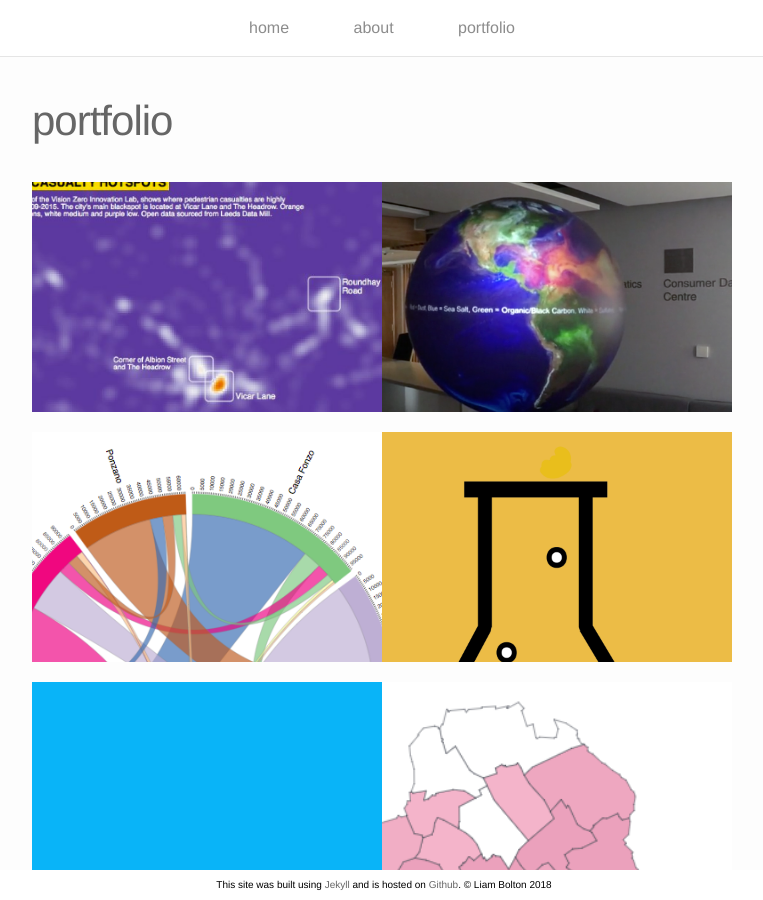
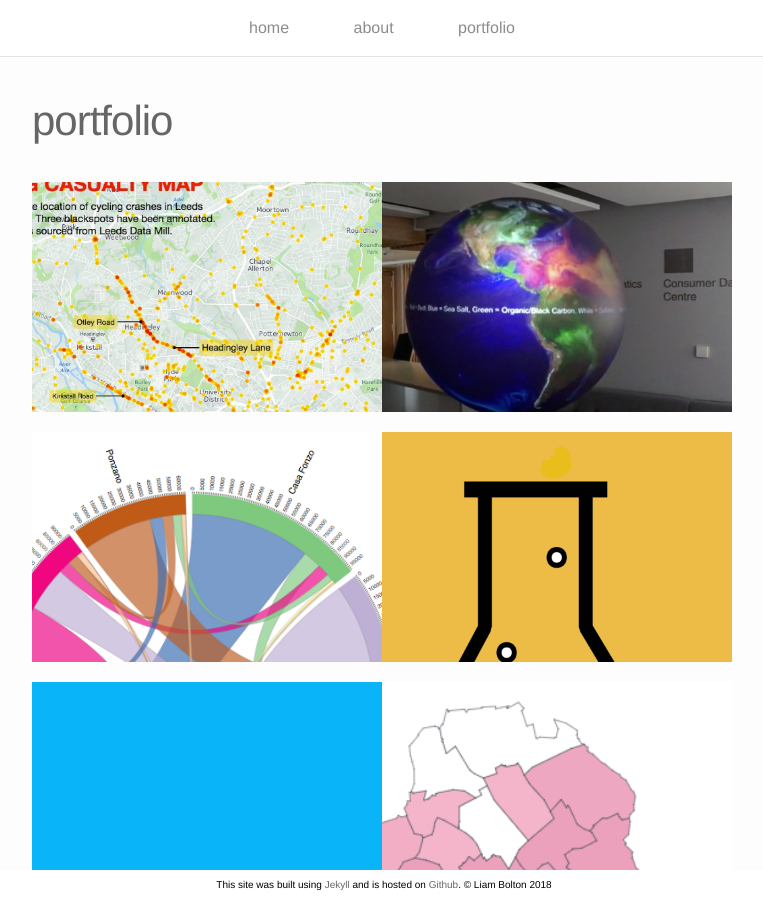
Before and after one commit to lbuk/portfolio-website, a Jekyll site: the page built from portfolio.md, in a window 1280 px wide and 900 px high. Shown: the whole window, without its empty margins (258-1021 px from the left). Built offline with Jekyll 4.4.1, drawn with Linux system fonts in a browser that asks for light colours; nearby versions of some CDN libraries.

Commit message:
Update MappingRoadCasualties.markdown

```diff
--- a/_portfolio/MappingRoadCasualties.markdown
+++ b/_portfolio/MappingRoadCasualties.markdown
@@ -2,7 +2,7 @@
 layout: post
 title: Mapping Road Casualties
 description: An exploratory analysis of road casualties in Leeds
-img: /img/Pedestrian Casualty Hotspots - Heatmap.png
+img: /img/Cycling Casualty Map - Dot Density.png
 ---
 
 A project that involved analysing road casualties in Leeds. <a href="https://datamillnorth.org/products/cycling-casualty-map/">Cycling Casualty Maps</a> and <a href="https://datamillnorth.org/products/pedestrian-casualty-map/">Pedestrian Casualty Maps</a> were published on Data Mill North.
```
